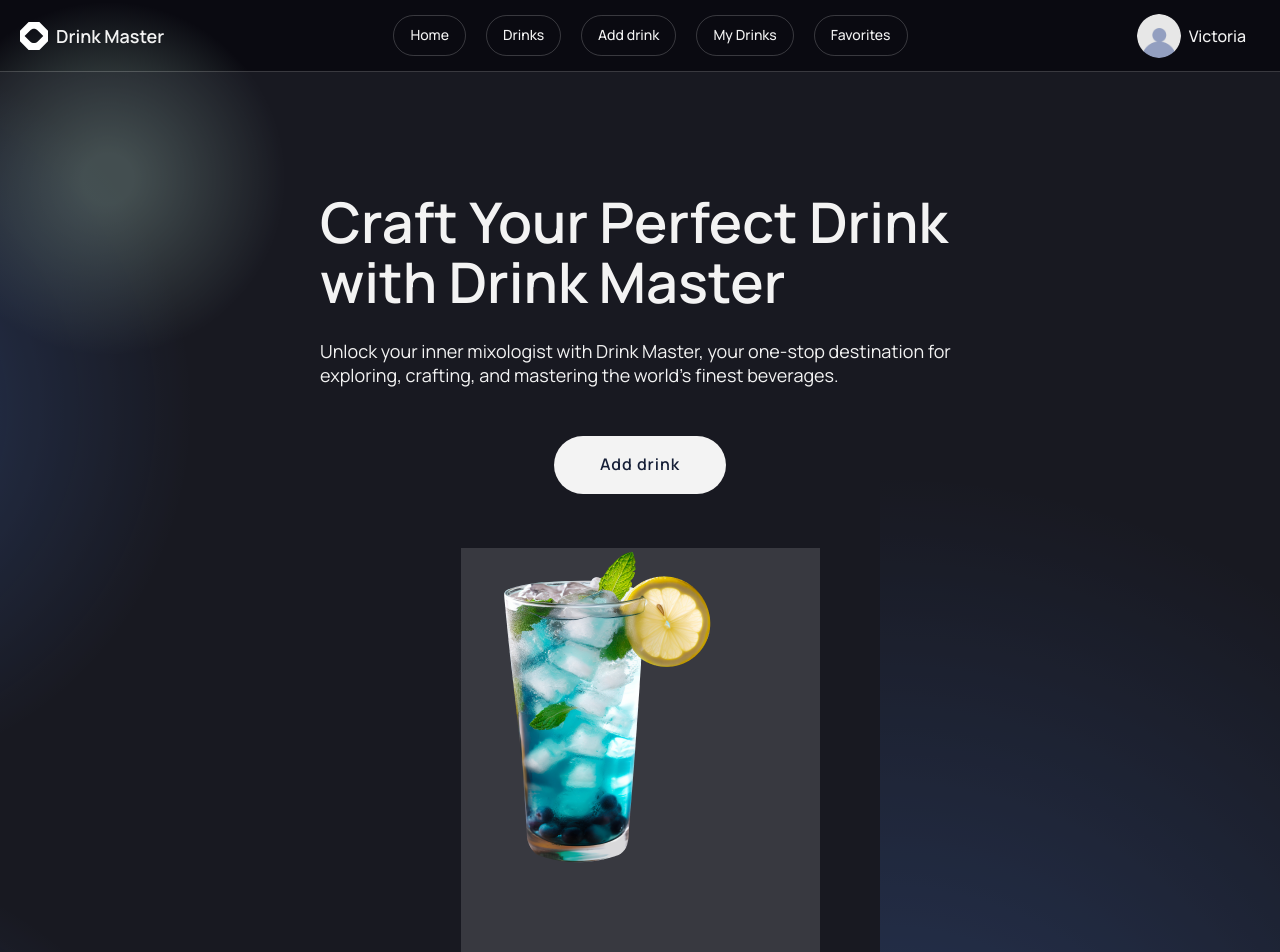
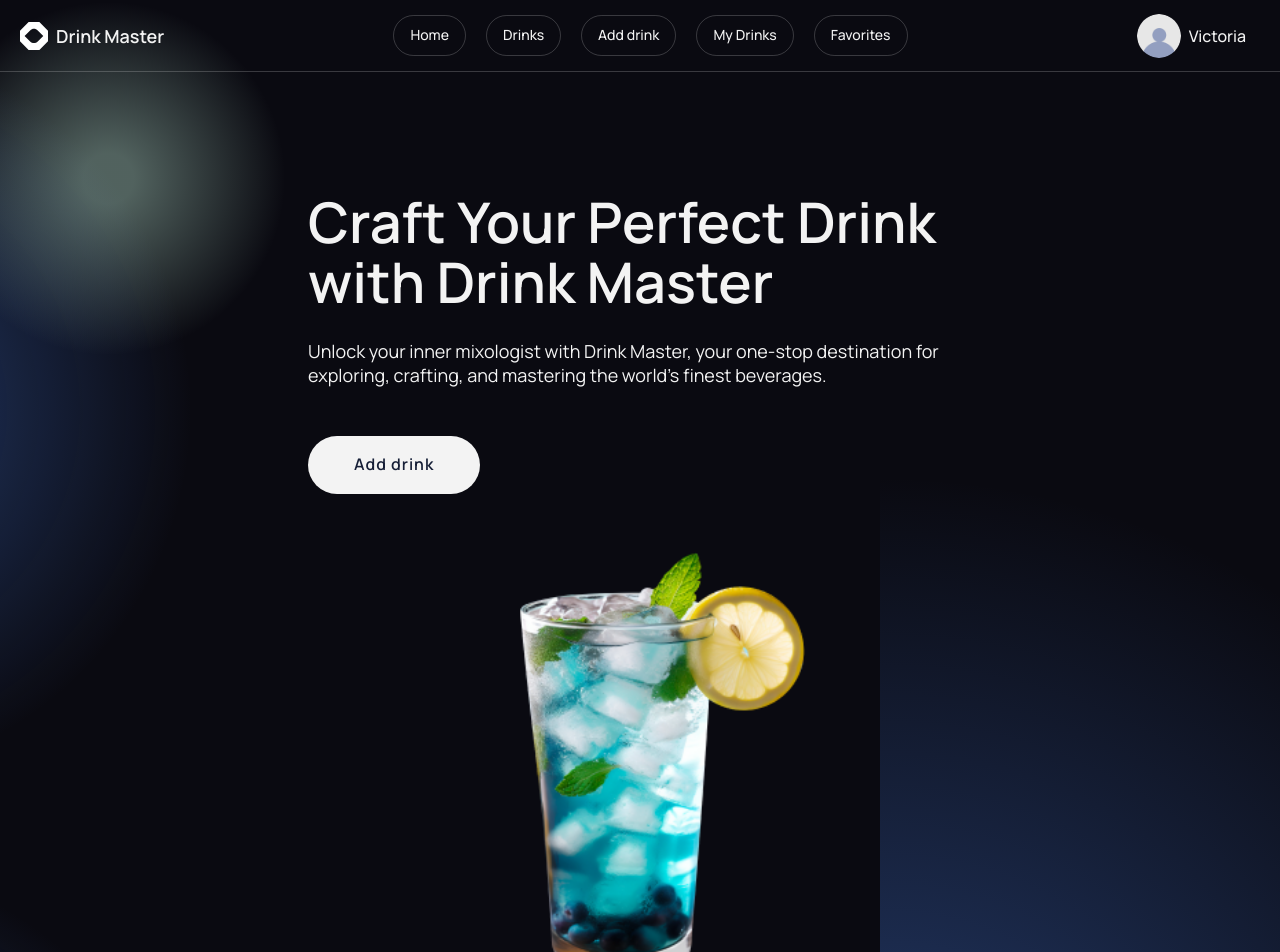
Before and after one commit to Dmytroukraine/drink_master-front, a React (Create React App) app: page /drink_master-front/home in a window 1280 px wide. Shown: the top 952 px of the page. Built offline with nearby package versions, Linux system fonts and the light colour scheme; no server answers.

Commit message:
Fix mistakes on CSS.

```diff
--- a/src/components/Button/index.jsx
+++ b/src/components/Button/index.jsx
@@ -6,6 +6,7 @@ import s from './button.module.css';
 // width: '250px'
 // padding: '10px 15px 10px 30px'
 // fontSize: '14px'
+// marginLeft = '0',
 
 //Example:
 // <Button text="Click here!" padding='0 0 0 0 0' width='250px' fontSize='25px'/>
@@ -15,14 +16,16 @@ export const Button = ({
   buttonClass = 'button',
   width = '',
   padding = '',
-  fontSize= ''
+  fontSize = '',
+  marginLeft = '',
 }) => {
   return (
     <button
       style={{
         width: `${width}`,
         padding: `${padding}`,
-        fontSize: `${fontSize}`
+        fontSize: `${fontSize}`,
+        marginLeft: `${marginLeft}`
       }}
       className={s[buttonClass]}
     >
--- a/src/components/HomePage/AddYourCocktail.jsx
+++ b/src/components/HomePage/AddYourCocktail.jsx
@@ -1,20 +1,20 @@
 import { NavLink } from 'react-router-dom';
 
-import { getDrinksMainPage } from 'services/drinksAPI';
+// import { getDrinksMainPage } from 'services/drinksAPI';
 import { Button } from 'components/Button';
 import s from './AddYourCocktail.module.css';
 import pictureTest from '../../images/blue_iced_tea_large@1x.png';
 
 export const AddYourCocktail = () => {
-  getDrinksMainPage()
-    .then(res => {
-      console.log('getDrinksMainPage: ', res);
-      return;
-    })
-    .catch(error => {
-      return console.log(error);
-    })
-    .finally(() => console.log('Finally'));
+  // getDrinksMainPage()
+  //   .then(res => {
+  //     console.log('getDrinksMainPage: ', res);
+  //     return;
+  //   })
+  //   .catch(error => {
+  //     return console.log(error);
+  //   })
+  //   .finally(() => console.log('Finally'));
 
   return (
     <section className={s.addYourCocktail}>
@@ -32,13 +32,12 @@ export const AddYourCocktail = () => {
 
             <NavLink to="/add">
               {' '}
-              <Button text="Add drink" buttonClass="addButton" />
+              <Button text="Add drink" buttonClass="addButton" marginLeft='0' />
             </NavLink>
           </div>
 
-          <div className={s.thumb}>
-            <img src={pictureTest} alt="blue iced tea large" />
-          </div>
+          <img src={pictureTest} className={s.imageThumb} alt="blue iced tea large" />
+
         </div>
       </div>
     </section>
--- a/src/components/HomePage/AddYourCocktail.module.css
+++ b/src/components/HomePage/AddYourCocktail.module.css
@@ -1,18 +1,11 @@
 .addYourCocktail {
   padding-top: 80px;
   padding-bottom: 112px;
-
-  background-color: rgba(47, 48, 58, 0.4);
-  /* background-image: linear-gradient(rgba(47, 48, 58, 0.4), rgba(47, 48, 58, 0.4)), url("../images/hero480.jpg"); */
-  background-size: cover;
-  background-repeat: no-repeat;
-  background-position: center;
 }
 
 .container {
   margin: 0 auto;
   padding: 0px 20px;
-  /* width: 100%; */
   width: 375px;
 }
 
@@ -20,6 +13,7 @@
   display: flex;
   justify-content: center;
   flex-wrap: wrap;
+  margin: 0 auto;
 }
 
 .box {
@@ -49,22 +43,10 @@
   color: var(--primary-white-color);
 }
 
-.thumb {
+.imageThumb {
   width: 252px;
   height: 313px;
-  margin: 0 auto;
-  background-color: rgba(220, 220, 220, 0.165);
-
-  & > img {
-    height: auto;
-  }
 }
-
-/* @media screen and (max-width: 377px) {
-  .container {
-    width: 85%;
-  }
-} */
 
 @media screen and (min-width: 768px) {
   .addYourCocktail {
@@ -72,7 +54,7 @@
     padding-bottom: 123px;
   }
   .container {
-    padding: 0px 32px;
+    /* padding: 0px 32px; */
     width: 704px;
   }
 
@@ -92,10 +74,9 @@
     line-height: 1.33;
   }
 
-  .thumb {
+  .imageThumb {
     width: 359px;
     height: 445px;
-    margin: 0 auto;
   }
 }
 
@@ -105,7 +86,7 @@
     padding-bottom: 160px;
   }
   .container {
-    padding: 0px 100px;
+    /* padding: 0px 100px; */
     width: 1240px;
   }
 
@@ -125,6 +106,7 @@
   }
 
   .description {
+    width: 500px;
     margin-bottom: 40px;
   }
 }
```
